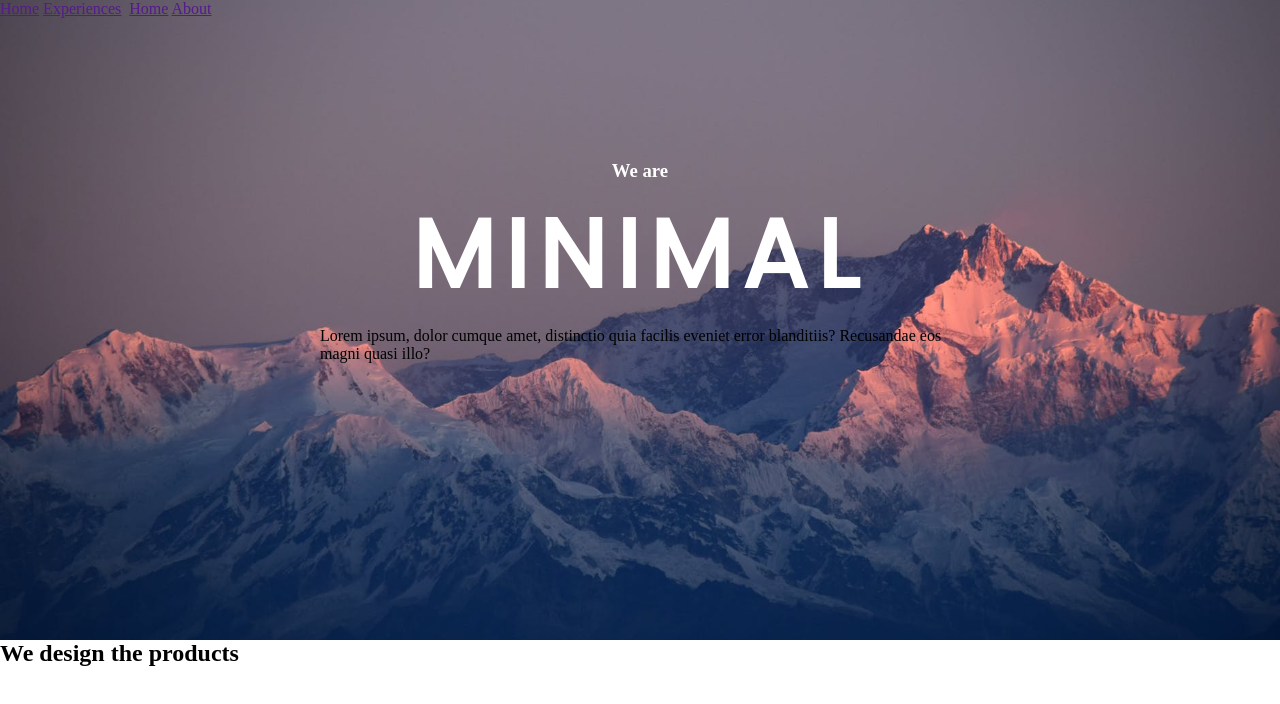
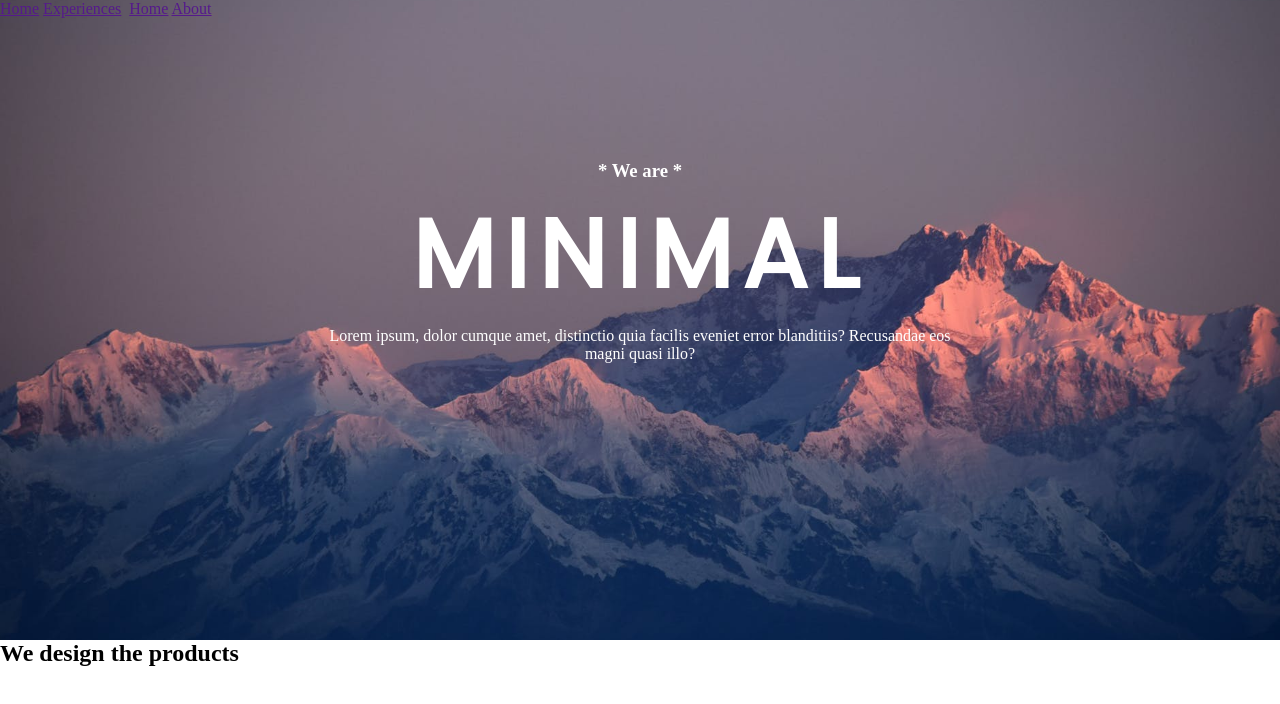
Before and after one commit to lautarolazzeri/MinimalWeb, a plain HTML site: page index.html in a window 1280 px wide. Drawn offline with Linux system fonts and the light colour scheme.

Commit message:
agregue asteriscos y cambie css

```diff
--- a/index.html
+++ b/index.html
@@ -23,7 +23,7 @@
 <body>
   <header>
     <div class="heroCont">
-      <h3>We are</h3>
+      <h3>* We are *</h3>
       <h1>Minimal</h1>
       <p>Lorem ipsum, dolor cumque amet, distinctio quia facilis eveniet error blanditiis? Recusandae eos magni quasi
         illo?</p>
--- a/styles.css
+++ b/styles.css
@@ -20,10 +20,13 @@ header{
     position: absolute;
     top: 20%;
     left: 50%;
+    color: white;
     transform: translateX(-50%)
 }
+.heroCont p{
+  text-align: center;
+}
 .heroCont h3{
-    color: #fff;
 }
 .heroCont h1{
     font-size: 6rem;
@@ -31,5 +34,4 @@ header{
     text-transform: uppercase;
     font-family: 'Poppins', sans-serif;
     letter-spacing: 10px;
-    color: #fff;
 }
```
